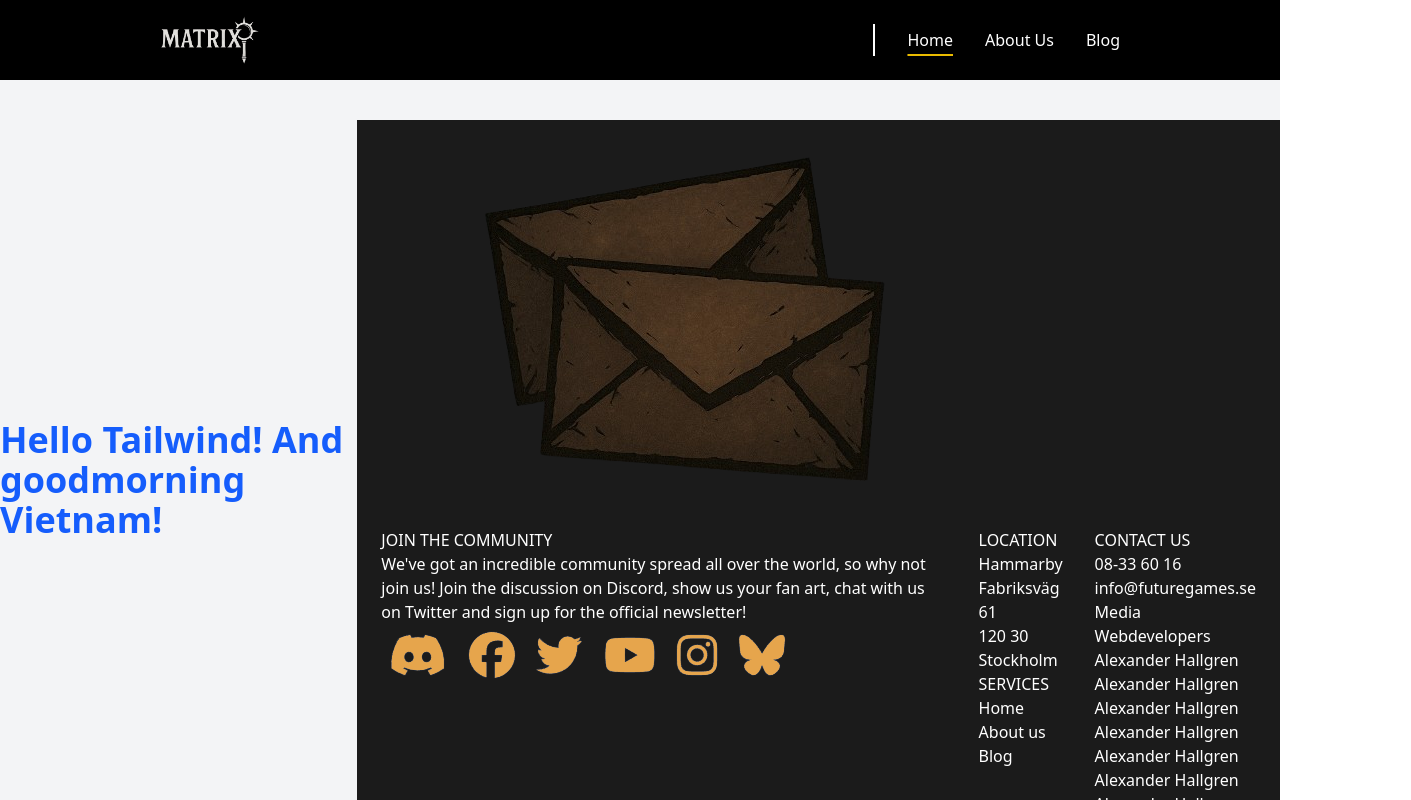
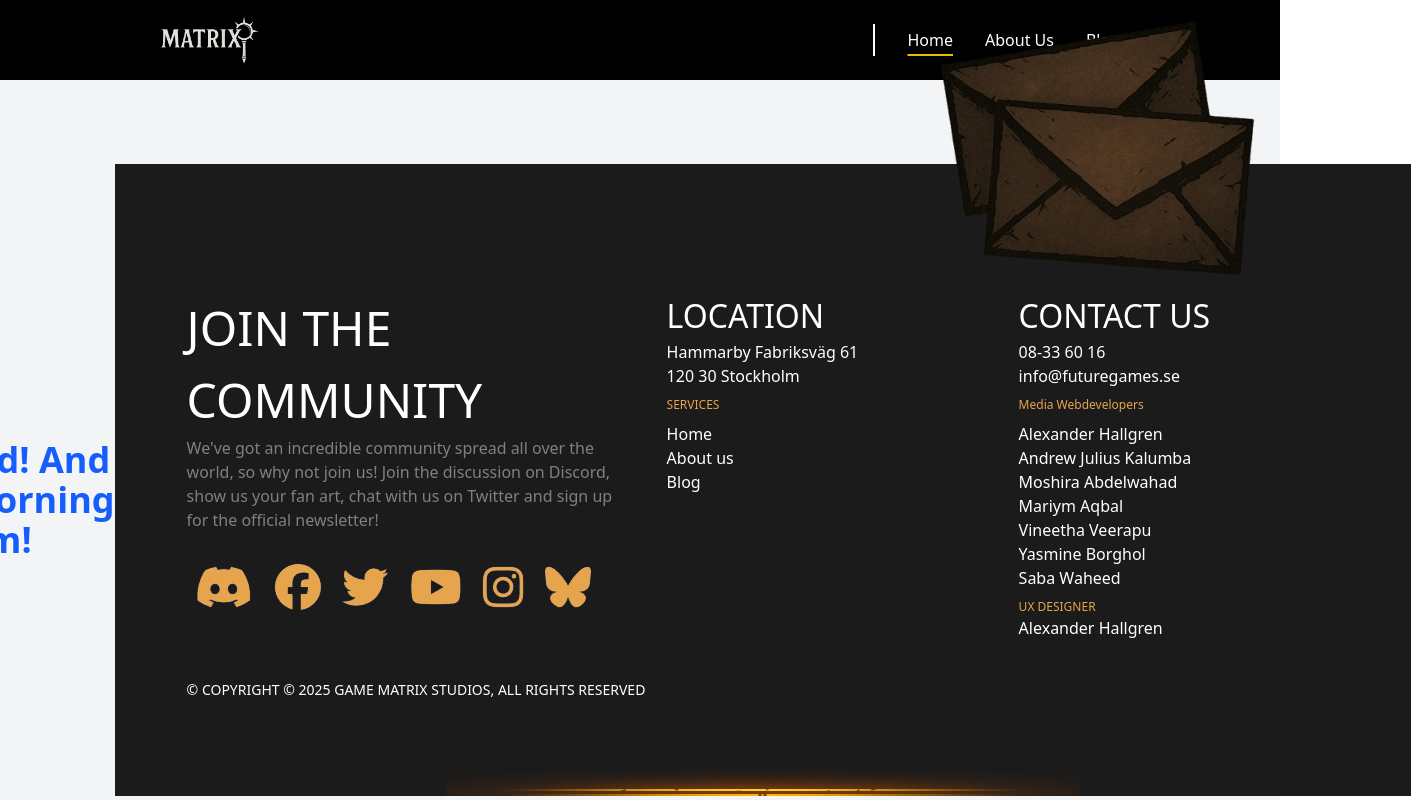
Before and after one commit to Endorze/Yahwehs-Creations, a Next.js app: page / in a window 1280 px wide. Shown: the top 800 px of the page, 1411 px wide, since content can reach past the window. Built offline with nearby package versions, Linux system fonts and the light colour scheme.

Commit message:
feat: Finished designing footer, tags remains if people want to add media.

```diff
--- a/src/app/components/Footer/Footer.tsx
+++ b/src/app/components/Footer/Footer.tsx
@@ -1,42 +1,115 @@
 import Image from 'next/image';
 import img from "../../../../public/images/social/social_icons_orange.png"
 import letters from "../../../../public/images/social/letters-removebg-preview.png"
+import H2Title from '../H2Title/H2Title';
+import H3Title from '../H3Title/H3Title';
 
 const Footer = () => {
     return (
         //Should put these colors in config file to avoid having to inline style, but until we got structure i use inline styling here.
-        <footer className="bg-color text-white px-6" style={{backgroundColor: "#1B1B1B"}}>
-            <Image src={letters} alt='image of letters'/>
-            <div className="flex justify-between gap-8">
-                <div>
-                    <h2>JOIN THE COMMUNITY</h2>
-                    <p>We've got an incredible community spread all over the world, so why not join us! Join the discussion on Discord, show us your fan art, chat with us on Twitter and sign up for the official newsletter!</p>
-                    <Image src={img} alt='social icons'/>
+        <footer className="bg-color text-white lg:p-18 lg:pt-32 pt-12 relative" style={{ backgroundColor: "#1B1B1B" }}>
+            <div className="hidden lg:flex w-full flex justify-end relative">
+                <Image src={letters} alt="image of letters" className='w-80 bottom-150 xl:w-120 absolute bottom-[-20px]' />
+            </div>
+
+            <div className="hidden lg:flex justify-between gap-8">
+                <div className='w-md'>
+                    <div className='w-80'>
+                        <H2Title text='JOIN THE COMMUNITY' size='48px' />
+                    </div>
+                    <p style={{ color: "#808080" }}>We've got an incredible community spread all over the world, so why not join us! Join the discussion on Discord, show us your fan art, chat with us on Twitter and sign up for the official newsletter!</p>
+                    <a href='/'><Image src={img} alt='social icons' className='pt-6' /></a>
                 </div>
-                <div>
-                    <h3>LOCATION</h3>
-                    <p>Hammarby Fabriksväg 61</p>
-                    <p>120 30 Stockholm</p>
-                    <h4>SERVICES</h4>
-                    <p>Home</p>
-                    <p>About us</p>
-                    <p>Blog</p>
+                <div className='w-xs'>
+                    <H2Title text='LOCATION' size='32px' />
+                    <div className='pb-2'>
+                        <p>Hammarby Fabriksväg 61</p>
+                        <p>120 30 Stockholm</p>
+                    </div>
+                    <H3Title text='SERVICES' size='12px' />
+                    <div className='pt-2'>
+                        <a href='/' className="hover:underline"><p>Home</p></a>
+                        <a href='/aboutus' className="hover:underline"><p>About us</p></a>
+                        <a href='/blog' className="hover:underline"><p>Blog</p></a>
+                    </div>
                 </div>
-                <div>
-                    <h3>CONTACT US</h3>
-                    <p>08-33 60 16</p>
-                    <p>info@futuregames.se</p>
-                    <h4>Media Webdevelopers</h4>
-                    <p>Alexander Hallgren</p>
-                    <p>Alexander Hallgren</p>
-                    <p>Alexander Hallgren</p>
-                    <p>Alexander Hallgren</p>
-                    <p>Alexander Hallgren</p>
-                    <p>Alexander Hallgren</p>
-                    <p>Alexander Hallgren</p>
+                <div className='w-xs'>
+                    <H2Title text='CONTACT US' size='32px' />
+                    <div className='pb-2'>
+                        <a href="tel:08336016" className="hover:underline"><p>08-33 60 16</p></a>
+                        <a href="mailto:info@futuregames.se" className="hover:underline"><p>info@futuregames.se</p></a>
+                    </div>
+                    <H3Title text='Media Webdevelopers' size='12px' />
+                    <div className='pt-2'>
+                        <a href='/https://www.linkedin.com/in/alexander-hallgren-5a4a501aa/' className="hover:underline"><p>Alexander Hallgren</p></a>
+                        <a href='/' className="hover:underline"><p>Andrew Julius Kalumba</p></a>
+                        <a href='/' className="hover:underline"><p>Moshira Abdelwahad</p></a>
+                        <a href='/' className="hover:underline"><p>Mariym Aqbal</p></a>
+                        <a href='/' className="hover:underline"><p>Vineetha Veerapu</p></a>
+                        <a href='/' className="hover:underline"><p>Yasmine Borghol</p></a>
+                        <a href='/' className="hover:underline"><p>Saba Waheed</p></a>
+                    </div>
+                    <div className='pt-2'>
+                        <H3Title text='UX DESIGNER' size='12px' />
+                        <a href='https://www.linkedin.com/in/alexander-hallgren-5a4a501aa/'><p>Alexander Hallgren</p></a>
+                    </div>
                 </div>
             </div>
-            <p>&copy; COPYRIGHT &copy; 2025 GAME MATRIX STUDIOS, ALL RIGHTS RESERVED</p>
+
+            {/*This is where i make a mobile footer to display elements in a different way (this is because the layout needs to be altered in more than flex-column to look similar to the design*/}
+            <div className='flex flex-col items-center gap-10 lg:hidden'>
+                <div className="max-w-6xl mx-auto px-6">
+                    <div className='max-w-md'>
+                        <div className='flex'>
+                            <H2Title text='JOIN THE COMMUNITY' size='48px' />
+                            <Image src={letters} alt="image of letters" className='h-25' />
+                        </div>
+                        <p style={{ color: "#808080" }}>We've got an incredible community spread all over the world, so why not join us! Join the discussion on Discord, show us your fan art, chat with us on Twitter and sign up for the official newsletter!</p>
+                        <a href='/'><Image src={img} alt='social icons' className='pt-6 pb-6' /></a>
+                    </div>
+                    <div className='flex gap-8'>
+                        <div className='flex-col'>
+                            <div className='pb-2'>
+                                <H2Title text='LOCATION' size='32px' />
+                                <p>Hammarby Fabriksväg 61</p>
+                                <p>120 30 Stockholm</p>
+                            </div>
+                            <H3Title text='SERVICES' size='12px' />
+                            <div className='pt-2'>
+                                <a href='/'><p>Home</p></a>
+                                <a href='/aboutus'><p>About us</p></a>
+                                <a href='/blog'><p>Blog</p></a>
+                            </div>
+                        </div>
+
+                        <div className='flex-col'>
+                            <H2Title text='CONTACT US' size='32px' />
+                            <div className='pb-2'>
+                                <a href="tel:08336016" className="hover:underline"><p>08-33 60 16</p></a>
+                                <a href="mailto:info@futuregames.se" className="hover:underline"><p>info@futuregames.se</p></a>
+                            </div>
+                            <H3Title text='Media Webdevelopers' size='12px' />
+                            <div className='pt-2'>
+                                <a href='https://www.linkedin.com/in/alexander-hallgren-5a4a501aa/'><p>Alexander Hallgren</p></a>
+                                <a href='/'><p>Andrew Julius Kalumba </p></a>
+                                <a href='/'><p>Moshira Abdelwahad</p></a>
+                                <a href='/'><p>Mariym Aqbal</p></a>
+                                <a href='/'><p>Vineetha Veerapu</p></a>
+                                <a href='/'><p>Yasmine Borghol</p></a>
+                                <a href='/'><p>Saba Waheed</p></a>
+                            </div>
+                            <div className='pt-2'>
+                                <H3Title text='UX DESIGNER' size='12px' />
+                                <a href='https://www.linkedin.com/in/alexander-hallgren-5a4a501aa/'><p>Alexander Hallgren</p></a>
+                            </div>
+                        </div>
+                    </div>
+
+                    <p className='pt-20 pb-6' style={{ fontSize: "14px", fontWeight: "normal" }}>&copy; COPYRIGHT &copy; 2025 GAME MATRIX STUDIOS, ALL RIGHTS RESERVED</p>
+                </div>
+            </div>
+            <p className='hidden lg:block pt-10 pb-6 text-sm font-normal' style={{ fontSize: "14px", fontWeight: "normal" }}>&copy; COPYRIGHT &copy; 2025 GAME MATRIX STUDIOS, ALL RIGHTS RESERVED</p>
+            <img src={"/images/effects/gradientline.png"} className='absolute bottom-[0] left-1/2 -translate-x-1/2' />
         </footer>
     )
 }
```
